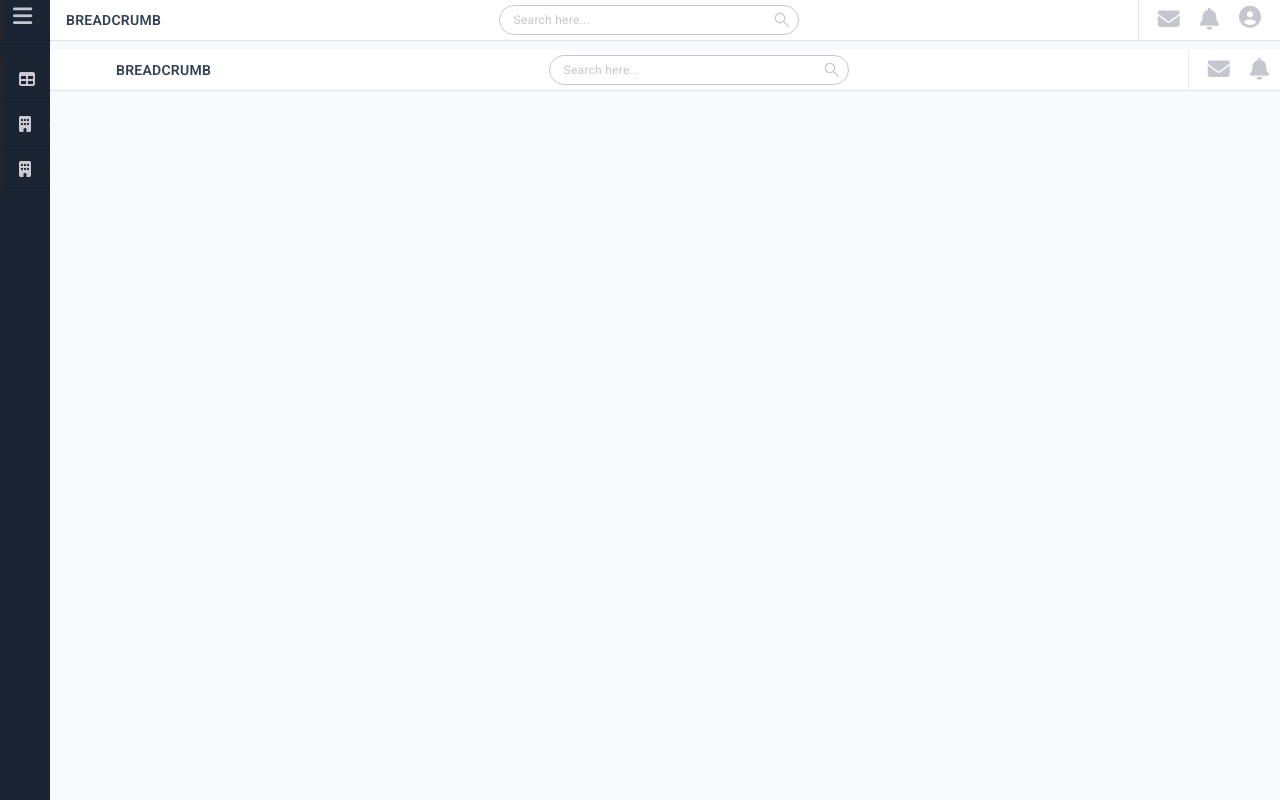
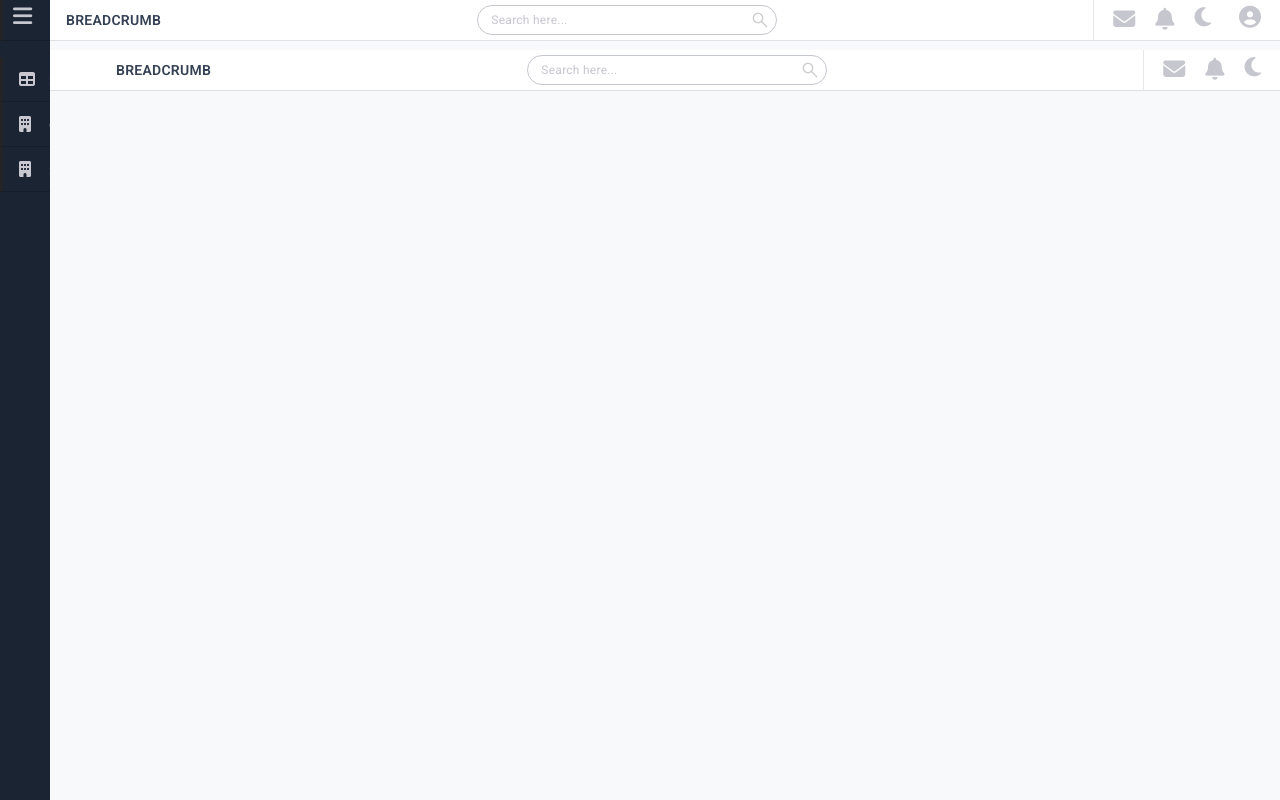
Before and after one commit to abhishek026/einvesta, an Angular app: page /home in a window 1280 px wide. Built offline with nearby package versions, Linux system fonts and the light colour scheme.

Commit message:
ui changes

```diff
--- a/src/app/components/sidenav/sidenav.component.html
+++ b/src/app/components/sidenav/sidenav.component.html
@@ -10,6 +10,34 @@
         <div class="user-profile d-flex align-items-center ms-auto">
           <i class="fas fa-envelope"></i>
           <i class="fas fa-bell"></i>
+          <li class="nav-item dropdown user-dropdown mb-0">
+            <a
+              class="nav-link dropdown-toggle p-0"
+              id="navbarDropdown"
+              role="button"
+              data-bs-toggle="dropdown"
+              aria-expanded="false"
+            >
+            <i class="main fas fa-moon me-2" id="themeIcon"></i>
+            </a>
+            <ul class="dropdown-menu dropdown-menu-end" aria-labelledby="navbarDropdown">
+              <li>
+                <a class="dropdown-item">
+                  <i class="fas fa-adjust me-2"></i>Auto
+                </a>
+              </li>
+              <li>
+                <a class="dropdown-item">
+                  <i class="fas fa-sun me-2" id="themeIcon"></i>Light Mode
+                </a>
+              </li>
+              <li>
+                <a class="dropdown-item">
+                  <i class="fas fa-moon me-2" id="themeIcon"></i>Dark Mode
+                </a>
+              </li>
+            </ul>
+          </li>
           <li class="nav-item dropdown user-dropdown mb-0">
             <a
               class="nav-link dropdown-toggle p-0"
--- a/src/app/components/sidenav/sidenav.component.scss
+++ b/src/app/components/sidenav/sidenav.component.scss
@@ -142,7 +142,8 @@ ul {
 .fa-user-circle:before,
 .fa-search:before,
 .fa-bell:before,
-.fa-envelope:before {
+.fa-envelope:before,
+.main.fa-moon:before{
   font-size: 22px;
   line-height: 16px;
   margin: 0px 10px;
```
